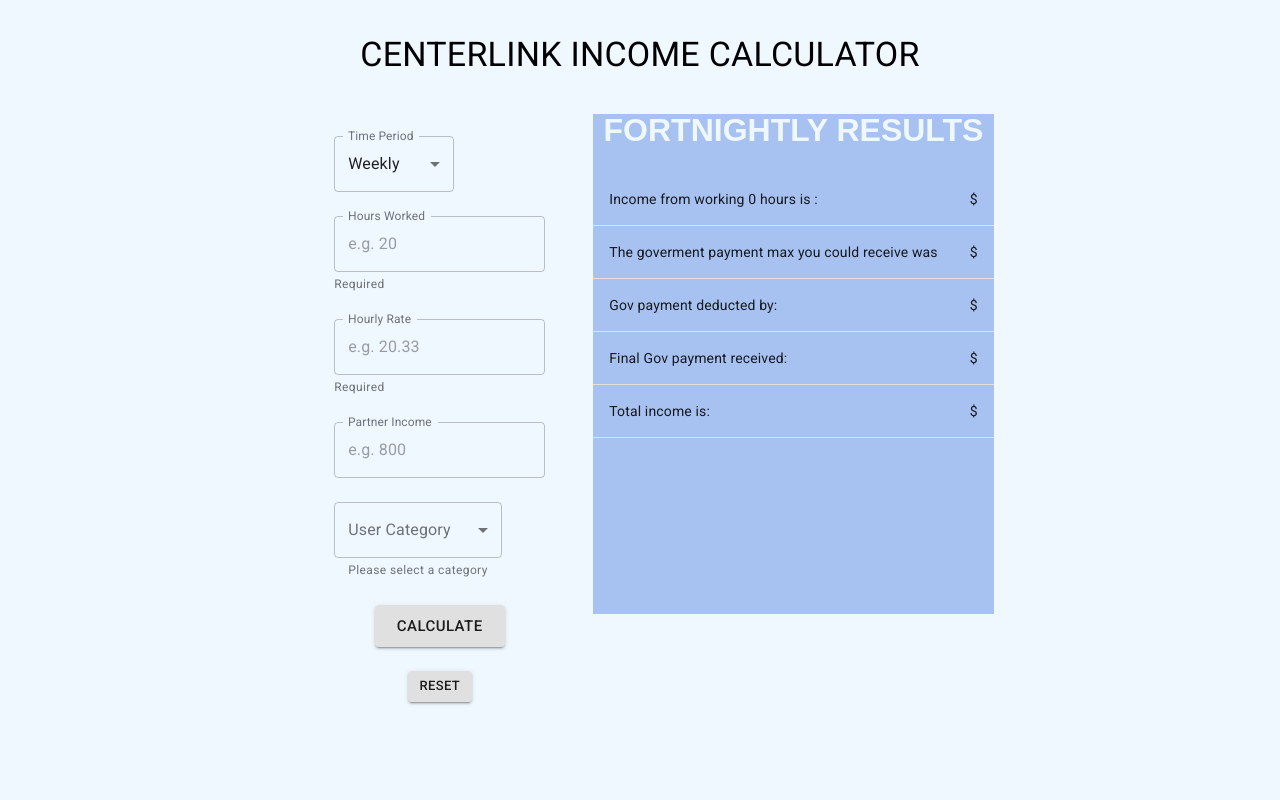
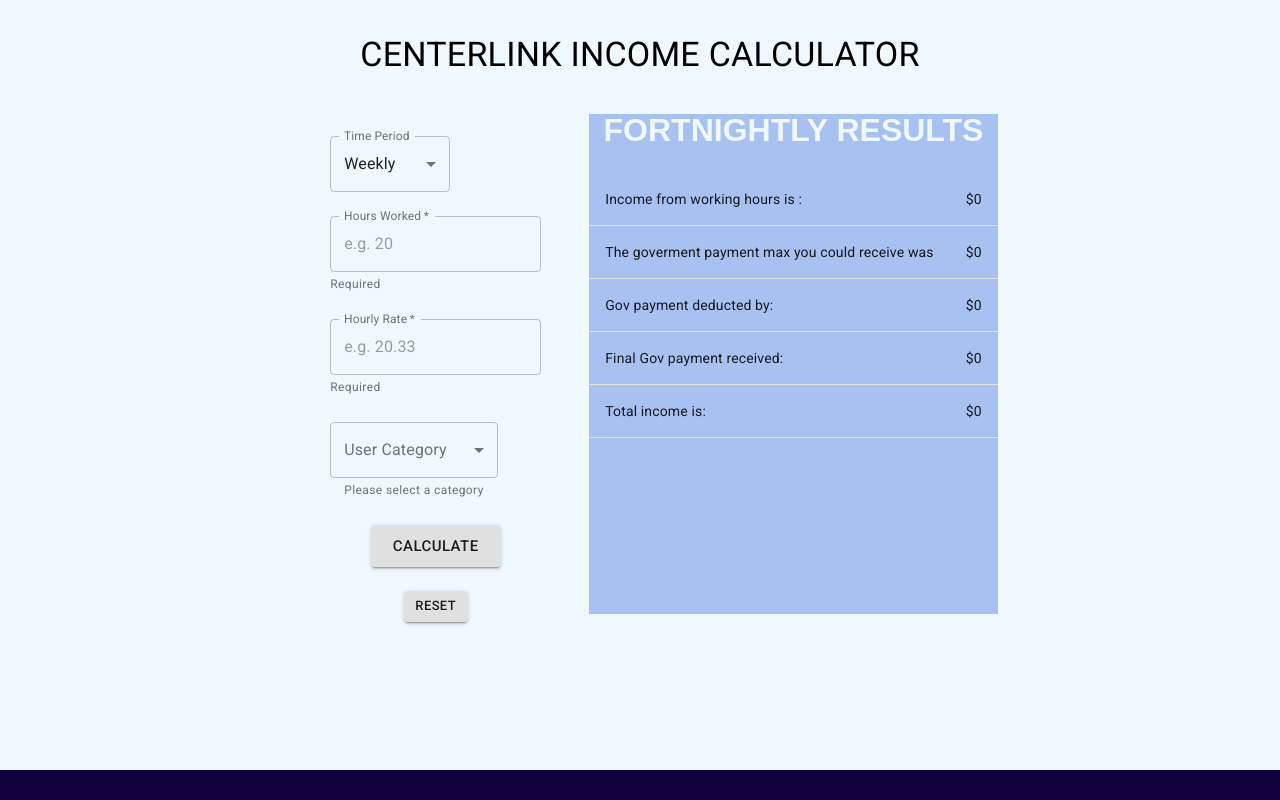
Before and after one commit to SebAnt86/incomecalc, a React (Create React App) app: page / in a window 1280 px wide. Shown: the top 800 px of the page. Built offline with nearby package versions, Linux system fonts and the light colour scheme; the HTML template or start-up script is replaced by a standard one.

Commit message:
refactor the form logic with MUI

```diff
--- a/src/App.js
+++ b/src/App.js
@@ -27,7 +27,7 @@
           flexWrap="wrap"
           justifyContent="center"
         >
-          <Box item xs={12} sm={6} mx={{ sm: 3 }} my={{xs:3}}>
+          <Box xs={12} sm={6} mx={{ sm: 3 }} my={{xs:3}}>
             <Form setResult={setResult} />
           </Box>
           <Box mt={{ xs: 5, md: 0 }}>
@@ -41,12 +41,3 @@
 }
 
 export default App;
-
-{
-  /* <div className="page_design" >
-              <h1 className="heading"> INCOME CALCULATOR </h1>
-              <Form setResult={setResult} />
-            <Result result={result} />
-            <Footer />
-        </div> */
-}
--- a/src/components/Form.js
+++ b/src/components/Form.js
@@ -27,22 +27,22 @@
 
 export function Form(props) {
   const { setResult } = props;
+
+  // form fields states
   const [hoursWorked, setHoursWorked] = useState("");
   const [hourRate, setHourRate] = useState("");
   const [userCategory, setUserCategory] = useState("");
   const [partnerIncome, setPartnerIncome] = useState("");
   const [timePeriod, setTimePeriod] = useState("weekly");
+  const [partnerDisp, setPartnerDisp] = useState("none");
 
-  const hiddenField = document.getElementById("hiddenInput");
-  const selectField = document.getElementById("selectField");
+  // validation states
+  const [hoursValid, setHoursValid] = useState("none");
+  const [rateValid, setRateValid] = useState("none");
+  const [partnerValid, setPartnerValid] = useState("none");
 
-  const hoursWorkWarning = document.getElementById("hoursWorkWarning");
   let hoursWorkBool = false;
-  const hourRateWarning = document.getElementById("hourRateWarning");
   let hourRateBool = false;
-  const userCategoryWarning = document.getElementById("userCategoryWarning");
-  let userCategoryWarningBool = false;
-  const partnerIncomeWarning = document.getElementById("partnerIncomeWarning");
   let partnerIncomeWarningBool = true;
 
   const classes = useStyles();
@@ -52,52 +52,37 @@
 
     // validation for the hours worked input
     if (hoursWorked < 1) {
-      hoursWorkWarning.style.display = "block";
+        console.log(hoursWorked)
+      setHoursValid("block");
       hoursWorkBool = false;
     } else {
-      hoursWorkWarning.style.display = "none";
+      setHoursValid("none");
       hoursWorkBool = true;
     }
 
     // validation for the hours rate input
     if (hourRate < 1) {
-      hourRateWarning.style.display = "block";
+      setRateValid("block");
       hourRateBool = false;
     } else {
-      hourRateWarning.style.display = "none";
+      setRateValid("none");
       hourRateBool = true;
-    }
-
-    // validation for the user category
-    const userCatValus = [0, 1, 2, 3, 4, 5, 6];
-
-    if (!userCatValus.includes(userCategory)) {
-      userCategoryWarning.style.display = "block";
-      userCategoryWarningBool = false;
-    } else {
-      userCategoryWarning.style.display = "none";
-      userCategoryWarningBool = true;
     }
 
     // validation for the partner income
     if (userCategory === 5 || userCategory === 6) {
       partnerIncomeWarningBool = false;
       if (partnerIncome < 1) {
-        partnerIncomeWarning.style.display = "block";
+        setPartnerValid("block");
         partnerIncomeWarningBool = false;
       } else {
-        partnerIncomeWarning.style.display = "none";
+        setPartnerValid("none");
         partnerIncomeWarningBool = true;
       }
     }
 
     //check if all the required fields are vilid before strating the calculation
-    if (
-      hoursWorkBool &&
-      hourRateBool &&
-      userCategoryWarningBool &&
-      partnerIncomeWarningBool
-    ) {
+    if (hoursWorkBool && hourRateBool && partnerIncomeWarningBool) {
       const finalCalc = incomeCalc(
         hourRate,
         hoursWorked,
@@ -120,11 +105,10 @@
     setTimePeriod("weekly");
 
     // reset the warning spans
-    hoursWorkWarning.style.display = "none";
-    hourRateWarning.style.display = "none";
-    userCategoryWarning.style.display = "none";
-    partnerIncomeWarning.style.display = "none";
-    hiddenField.style.display = "none";
+    setHoursValid("none");
+    setRateValid("none");
+    setPartnerValid("none");
+    setPartnerDisp("none");
 
     // reset the result's values
     let resetValues = {
@@ -139,18 +123,23 @@
     setResult(resetValues);
   };
 
-  // function to show the Partner income field when one of the partner options are selected
-  const ShowHideDiv = () => {
-    if (selectField.value === "5" || selectField.value === "6") {
-      hiddenField.style.display = "block";
+  // function to handle the category
+
+  const handleChangeCategory = (e) => {
+    setUserCategory(e.target.value);
+
+    // show the Partner income field when one of the partner options are selected
+    if (e.target.value === 5 || e.target.value === 6) {
+      setPartnerDisp("block");
     } else {
-      hiddenField.style.display = "none";
+      setPartnerDisp("none");
     }
   };
 
   return (
     <>
       <Container maxWidth="md">
+        <form onSubmit={handleSubmit}>
           <FormGroup>
             <Box mt={{ xs: 3 }}>
               <FormControl variant="outlined" className={classes.formControl}>
@@ -161,6 +150,7 @@
                   value={timePeriod}
                   onChange={(e) => setTimePeriod(e.target.value)}
                   label="Time Period"
+                  required
                 >
                   <MenuItem value={"weekly"}>Weekly</MenuItem>
                   <MenuItem value={"fortnightly"}>Fortnightly</MenuItem>
@@ -171,7 +161,6 @@
 
             <Box mt={{ xs: 3 }}>
               <TextField
-              id="hoursWork"
                 label="Hours Worked"
                 type="number"
                 InputLabelProps={{
@@ -179,15 +168,20 @@
                 }}
                 variant="outlined"
                 placeholder="e.g. 20"
-              value={timePeriod}
-              onChange={(e) => setTimePeriod(e.target.value)}
+                value={hoursWorked}
+                onChange={(e) => setHoursWorked(e.target.value)}
+                required
               />
               <FormHelperText>Required</FormHelperText>
+              <Box component="p" display={hoursValid} mt={{ xs: -1 }}>
+                <FormHelperText className="validation">
+                  Please provide a positive number.
+                </FormHelperText>
+              </Box>
             </Box>
 
             <Box mt={{ xs: 3 }}>
               <TextField
-              id="outlined-number"
                 label="Hourly Rate"
                 type="number"
                 InputLabelProps={{
@@ -195,13 +189,20 @@
                 }}
                 variant="outlined"
                 placeholder="e.g. 20.33"
+                value={hourRate}
+                onChange={(e) => setHourRate(e.target.value)}
+                required
               />
               <FormHelperText>Required</FormHelperText>
+              <Box component="p" display={rateValid} mt={{ xs: -1 }}>
+                <FormHelperText className="validation">
+                  Please provide a positive number.
+                </FormHelperText>
+              </Box>
             </Box>
 
-          <Box mt={{ xs: 3 }}>
+            <Box mt={{ xs: 3 }} component="div" display={partnerDisp}>
               <TextField
-              id="hiddenInput"
                 label="Partner Income"
                 type="number"
                 InputLabelProps={{
@@ -212,7 +213,12 @@
                 value={partnerIncome}
                 onChange={(e) => setPartnerIncome(e.target.value)}
               />
-            {/* <FormHelperText>Required</FormHelperText> */}
+              <FormHelperText>Required</FormHelperText>
+              <Box component="p" display={partnerValid} mt={{ xs: -1 }}>
+                <FormHelperText className="validation">
+                  Please provide a positive number.
+                </FormHelperText>
+              </Box>
             </Box>
 
             <Box mt={{ xs: 3 }}>
@@ -220,13 +226,10 @@
                 <InputLabel id="user-category-label">User Category</InputLabel>
                 <Select
                   labelId="user-category-label"
-                id="selectField"
                   value={userCategory}
-                onChange={(e) => {
-                  setUserCategory(e.target.value);
-                  ShowHideDiv();
-                }}
+                  onChange={handleChangeCategory}
                   label="User Category"
+                  required
                 >
                   <MenuItem value={0}>Single, no children</MenuItem>
                   <MenuItem value={1}>
@@ -249,7 +252,12 @@
               </FormControl>
             </Box>
 
-          <Box display="flex" flexDirection="row" justifyContent="center" mt={{ xs: 3 }}>
+            <Box
+              display="flex"
+              flexDirection="row"
+              justifyContent="center"
+              mt={{ xs: 3 }}
+            >
               <Button
                 type="submit"
                 value="Submit"
@@ -260,136 +268,21 @@
               </Button>
             </Box>
 
-          <Box display="flex" flexDirection="row" justifyContent="center" mt={{ xs: 3 }}>
+            <Box
+              display="flex"
+              flexDirection="row"
+              justifyContent="center"
+              mt={{ xs: 3 }}
+            >
               <Button variant="contained" onClick={formReset} size="small">
                 Reset
               </Button>
             </Box>
           </FormGroup>
+        </form>
       </Container>
     </>
   );
 }
 
 export default Form;
-
-{
-  /* <div className="form">
-        <form onSubmit={handleSubmit} id="userForm">
-          <div>
-            <h2 className="_titles"> INPUT </h2>
-            <label>
-              Time Period:
-              <select
-                id="time_period"
-                value={timePeriod}
-                onChange={(e) => setTimePeriod(e.target.value)}
-              >
-                <option value="weekly"> Weekly </option>
-                <option value="fortnightly"> Fortnightly </option>
-                <option value="monthly"> Monthly </option>
-              </select>
-            </label>
-
-            <label>
-              Hours Worked :
-              <input
-                id="hoursWork"
-                type="number"
-                value={hoursWorked}
-                onChange={(e) => setHoursWorked(e.target.value)}
-                placeholder="e.g. 20"
-                required
-              />
-            </label>
-            <span
-              id="hoursWorkWarning"
-              className="validation"
-              style={{ display: "none" }}
-            >
-              Please insert a positive number.
-            </span>
-
-            <label>
-              Hourly Rate :
-              <input
-                type="number"
-                value={hourRate}
-                onChange={(e) => setHourRate(e.target.value)}
-                placeholder="e.g. 20.33"
-                required
-              />
-            </label>
-            <span
-              id="hourRateWarning"
-              className="validation"
-              style={{ display: "none" }}
-            >
-              Please insert a positive number.
-            </span>
-
-            <div id="hiddenInput" style={{ display: "none" }}>
-              <label>
-                Partners Income:
-                <input
-                  type="number"
-                  value={partnerIncome}
-                  onChange={(e) => setPartnerIncome(e.target.value)}
-                  placeholder="e.g. 20"
-                />
-              </label>
-              <span
-                id="partnerIncomeWarning"
-                className="validation"
-                style={{ display: "none" }}
-              >
-                Please insert a positive number.
-              </span>
-            </div>
-
-            <label>
-              User Category:
-              <select
-                id="selectField"
-                value={userCategory}
-                onChange={(e) => {
-                  setUserCategory(Number(e.target.value));
-                  ShowHideDiv();
-                }}
-              >
-                <option>Please select a category</option>
-                <option value="0">Single, no children</option>
-                <option value="1">
-                  Single, NOT the principal carer of a dependent child or
-                  children
-                </option>
-                <option value="2">
-                  Single, 60 or older, after 9 continuous months on payment
-                </option>
-                <option value="3">
-                  Single, principal carer of a dependent child or children
-                </option>
-                <option value="4">
-                  Single principal carer granted an exemption
-                </option>
-                <option value="5">Partnered</option>
-                <option value="6">Partnered, Partner with pension</option>
-              </select>
-            </label>
-            <span
-              id="userCategoryWarning"
-              className="validation"
-              style={{ display: "none" }}
-            >
-              Please select a valid catgory.
-            </span>
-            <Button type="submit" value="Submit" variant="contained">
-              Calculate
-            </Button>
-            <Button variant="contained" onClick={formReset}>
-              Reset
-            </Button>
-          </div>
-        </form>
-      </div> */
-}
--- a/src/components/Result.js
+++ b/src/components/Result.js
@@ -1,49 +1,61 @@
 import React from "react";
-import { Table, TableRow ,TableCell,TableBody } from '@material-ui/core';
+import { Table, TableRow, TableCell, TableBody } from "@material-ui/core";
 // import { makeStyles } from '@material-ui/core/styles';
 
+function Result(props) {
+  const { result } = props;
+  const workIncomeTotal = result.workIncomeTotal ? result.workIncomeTotal : 0;
+  const maxGovPayment = result.maxGovPayment ? result.maxGovPayment : 0;
+  const deductions = result.deductions ? result.deductions : 0;
+  const finalGovPay = result.finalGovPay ? result.finalGovPay : 0;
+  const totalIncome = result.totalIncome ? result.totalIncome : 0;
 
-function Result(props) {
-
-  const { result } = props;
-  const monthlyHours=(result.workHours ? result.workHours.toFixed(2) : '0' );
+  const workedHours = () => {
+    if (result.timePeriod === "monthly") {
+      if (result.workHours) {
+        let workHoursStr = result.workHours.toString();
+        return workHoursStr.toFixed(2);
+      } else {
+        return 0;
+      }
+    } else {
+      if (result.workHours) {
+        return result.workHours;
+      } else {
+        return 0;
+      }
+    }
+  };
 
   return (
-     <div className="result">
+    <div className="result">
       <h2 className="_titles"> FORTNIGHTLY RESULTS </h2>
-      <Table className="_table"  aria-label="simple table">
-          <TableBody>
+      <Table className="_table" aria-label="simple table">
+        <TableBody>
           <TableRow>
-             <TableCell>Income from working {monthlyHours} hours is :</TableCell>
-              <TableCell align="right">
-               ${result.workIncomeTotal}
-              </TableCell>
-            </TableRow>
-          <TableRow>
-            <TableCell>The goverment payment max you could receive was</TableCell>
-            <TableCell align="right">
-                ${result.maxGovPayment}
-            </TableCell>
+            <TableCell>Income from working {workedHours} hours is :</TableCell>
+            <TableCell align="right">${workIncomeTotal}</TableCell>
           </TableRow>
           <TableRow>
-            <TableCell> Gov payment deducted by:
+            <TableCell>
+              The goverment payment max you could receive was
             </TableCell>
-            <TableCell align="right">
-              ${result.deductions}
-            </TableCell>
+            <TableCell align="right">${maxGovPayment}</TableCell>
+          </TableRow>
+          <TableRow>
+            <TableCell> Gov payment deducted by:</TableCell>
+            <TableCell align="right">${deductions}</TableCell>
           </TableRow>
           <TableRow>
             <TableCell> Final Gov payment received:</TableCell>
-            <TableCell align="right">
-              ${result.finalGovPay}</TableCell>
+            <TableCell align="right">${finalGovPay}</TableCell>
           </TableRow>
-          <TableRow><TableCell> Total income  is:</TableCell>
-            <TableCell align="right">${result.totalIncome}</TableCell>
+          <TableRow>
+            <TableCell> Total income is:</TableCell>
+            <TableCell align="right">${totalIncome}</TableCell>
           </TableRow>
-
         </TableBody>
       </Table>
-
     </div>
   );
 }
--- a/src/index.css
+++ b/src/index.css
@@ -111,7 +111,8 @@
 } */
 
 .validation {
-    color: rgb(49, 30, 142);
+    color: red !important;
+    font-size: 1em !important;
 }
 
 
```
Lines whose indentation alone changed are shown as unchanged.
